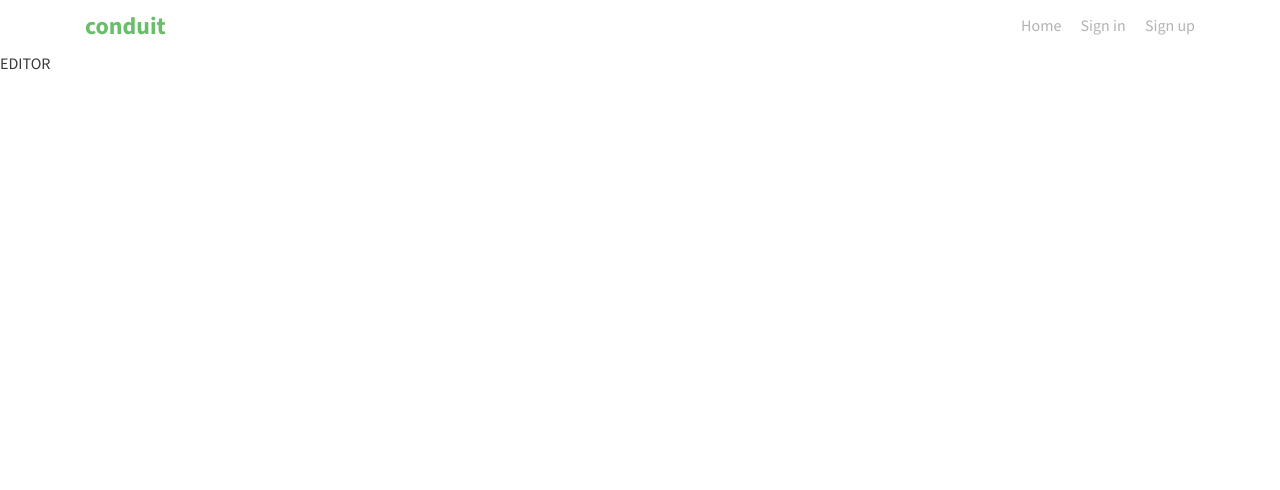
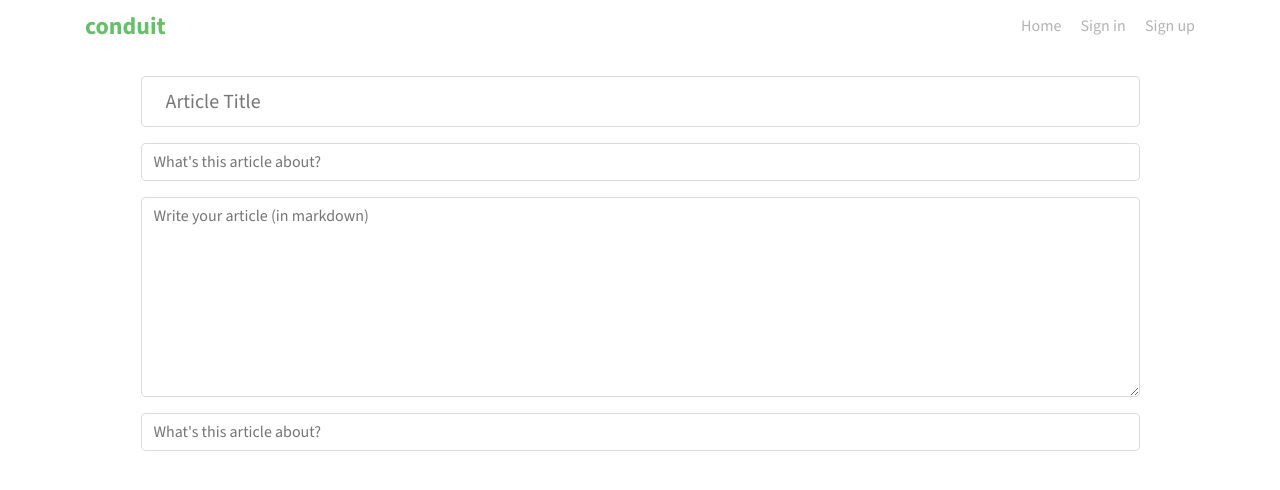
Before and after one commit to Evdokiaaa/Conduit, a React (Vite) app: page /editor in a window 1280 px wide. Shown: the top 490 px of the page. Built offline with nearby package versions, Linux system fonts and the light colour scheme.

Commit message:
doing edit page

```diff
--- a/src/components/UI/Input/style.scss
+++ b/src/components/UI/Input/style.scss
@@ -1,5 +1,7 @@
-.register__form-input,
-.login__form-input {
+.editor {
+  margin-top: 1.5rem;
+}
+.form__input {
   display: block;
   width: 100%;
   line-height: 1.25;
@@ -12,3 +14,18 @@
   font-size: 1.25rem;
   border-radius: 0.3rem;
 }
+.edit__form-input {
+  font-size: 1rem;
+  padding: 0.5rem 0.75rem;
+  font-family: var(--ff-sans);
+  max-width: 90%;
+  &-text {
+    resize: vertical;
+    height: 200px;
+  }
+  &:first-child {
+    padding: 0.75rem 1.5rem;
+    font-size: 1.25rem;
+    border-radius: 0.3rem;
+  }
+}
--- a/src/pages/Auth/SignIn/index.tsx
+++ b/src/pages/Auth/SignIn/index.tsx
@@ -63,13 +63,13 @@ const SignIn = () => {
             onSubmit={handleSubmit(onSubmit)}
           >
             <Input
-              className="login__form-input"
+              className="login__form-input form__input"
               placeholder="Email"
               type="email"
               {...register("email")}
             />
             <Input
-              className="login__form-input"
+              className="login__form-input form__input"
               placeholder="Password"
               type="password"
               {...register("password")}
--- a/src/pages/Auth/SignUp/index.tsx
+++ b/src/pages/Auth/SignUp/index.tsx
@@ -65,19 +65,19 @@ const SignUp = () => {
             onSubmit={handleSubmit(onSubmit)}
           >
             <Input
-              className="register__form-input"
+              className="register__form-input form__input"
               placeholder="Username"
               type="text"
               {...register("username")}
             />
             <Input
-              className="register__form-input"
+              className="register__form-input form__input"
               placeholder="Email"
               type="email"
               {...register("email")}
             />
             <Input
-              className="register__form-input"
+              className="register__form-input form__input"
               placeholder="Password"
               type="password"
               {...register("password")}
--- a/src/pages/Editor/index.tsx
+++ b/src/pages/Editor/index.tsx
@@ -1,7 +1,46 @@
-import React from "react";
+import { useForm } from "react-hook-form";
+import Input from "../../components/UI/Input";
+import "./style.scss";
+import Container from "../../components/Container";
+import { EditorInputs } from "../../types/Editor";
 
 const Editor = () => {
-  return <div>EDITOR</div>;
+  const { register } = useForm<EditorInputs>({
+    defaultValues: {
+      title: "",
+      desc: "",
+      body: "",
+      tags: "",
+    },
+  });
+  return (
+    <div className="editor">
+      <Container>
+        <form className="editor__form">
+          <Input
+            className="edit__form-input form__input"
+            placeholder="Article Title"
+            {...register("title")}
+          />
+          <Input
+            className="edit__form-input form__input"
+            placeholder="What's this article about?"
+            {...register("desc")}
+          />
+          <textarea
+            placeholder="Write your article (in markdown)"
+            className="edit__form-input edit__form-input-text form__input "
+            {...register("body")}
+          />
+          <Input
+            className="edit__form-input form__input"
+            placeholder="What's this article about?"
+            {...register("tags")}
+          />
+        </form>
+      </Container>
+    </div>
+  );
 };
 
 export default Editor;
--- /dev/null
+++ b/src/pages/Editor/style.scss
@@ -0,0 +1,8 @@
+.editor {
+  &__form {
+    display: flex;
+    justify-content: center;
+    align-items: center;
+    flex-direction: column;
+  }
+}
--- /dev/null
+++ b/src/types/Editor.ts
@@ -0,0 +1,6 @@
+export interface EditorInputs {
+  title: string;
+  desc: string;
+  body: string;
+  tags: string;
+}
```
